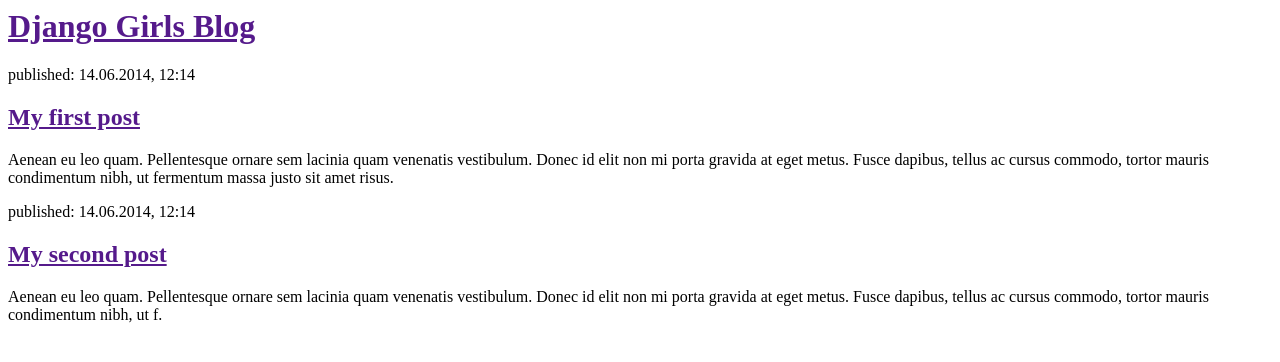
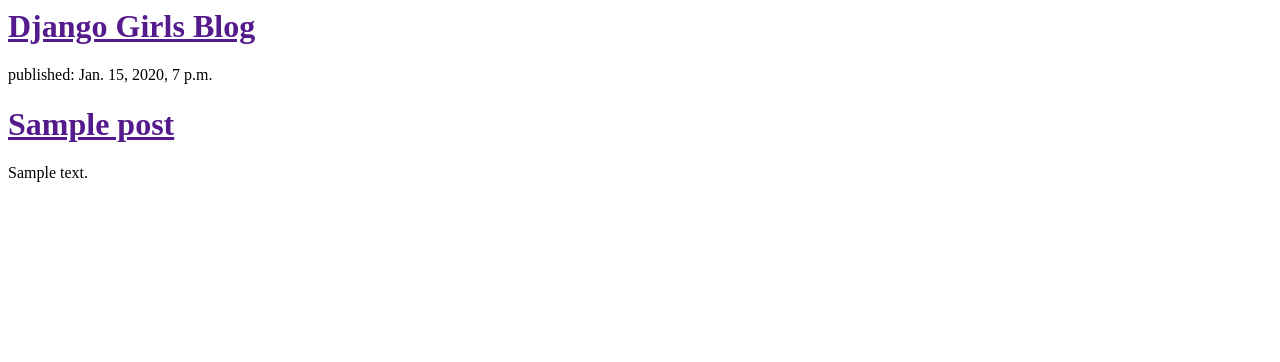
Before and after one commit to Sanghou/my-first-blog, a Django app: template blog/templates/blog/post_list.html in a window 1280 px wide. Shown: the top 362 px of the page. Run offline with Django 3.2, Linux system fonts and the light colour scheme; the template is opened without the code that fills it: values that come from a table or form of the project are taken from there, others are empty; tables that the repository leaves empty hold one stand-in row (values such as "Sample post"); parts of the project's set-up code (start-up, migrations or seed data) failed here and were passed over.

Commit message:
Modified templates to display posts

```diff
--- a/blog/templates/blog/post_list.html
+++ b/blog/templates/blog/post_list.html
@@ -5,16 +5,13 @@
         <body>
             <div>
                 <h1><a href="">Django Girls Blog</a></h1>
-            </div>
-		<p>published: 14.06.2014, 12:14</p>
-                <h2><a href="">My first post</a></h2>
-                <p>Aenean eu leo quam. Pellentesque ornare sem lacinia quam venenatis vestibulum. Donec id elit non mi porta gravida at eget metus. Fusce dapibus, tellus ac cursus commodo, tortor mauris condimentum nibh, ut fermentum massa justo sit amet risus.</p>
-            </div>
+	   </div>
+	{% for post in posts %}
+    <div>
+        <p>published: {{ post.published_date }}</p>
+        <h1><a href="">{{ post.title }}</a></h1>
+        <p>{{ post.text|linebreaksbr }}</p>
+    </div>
+{% endfor %}
 
-            <div>
-                <p>published: 14.06.2014, 12:14</p>
-                <h2><a href="">My second post</a></h2>
-                <p>Aenean eu leo quam. Pellentesque ornare sem lacinia quam venenatis vestibulum. Donec id elit non mi porta gravida at eget metus. Fusce dapibus, tellus ac cursus commodo, tortor mauris condimentum nibh, ut f.</p>
-            </div>
-        </body>
-    </html>
+</html>
--- a/blog/views.py
+++ b/blog/views.py
@@ -5,5 +5,5 @@
 
 
 def post_list(request):
-	posts = Post.objects.filter(published_data__lte=timezone.now().order_by('published_date')
+	posts = Post.objects.filter(published_date__lte=timezone.now()).order_by('published_date')
 	return render(request, 'blog/post_list.html',{'posts': posts})
```
